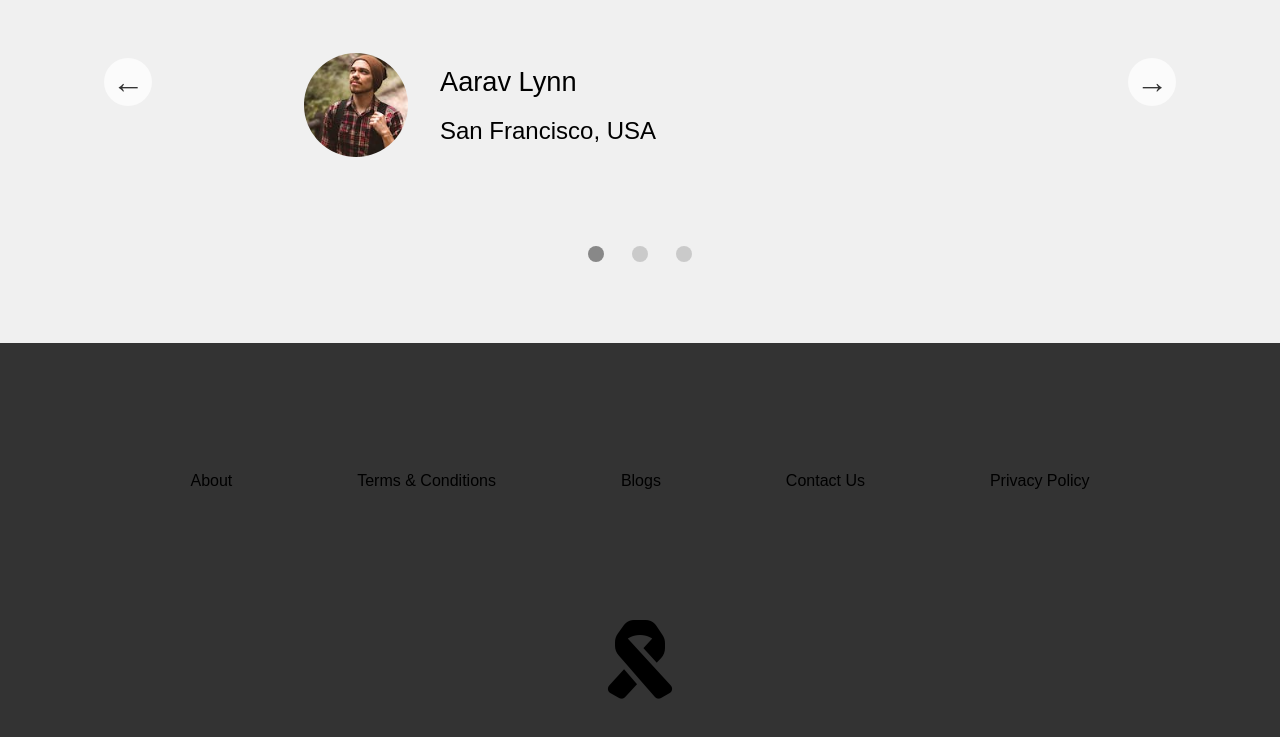
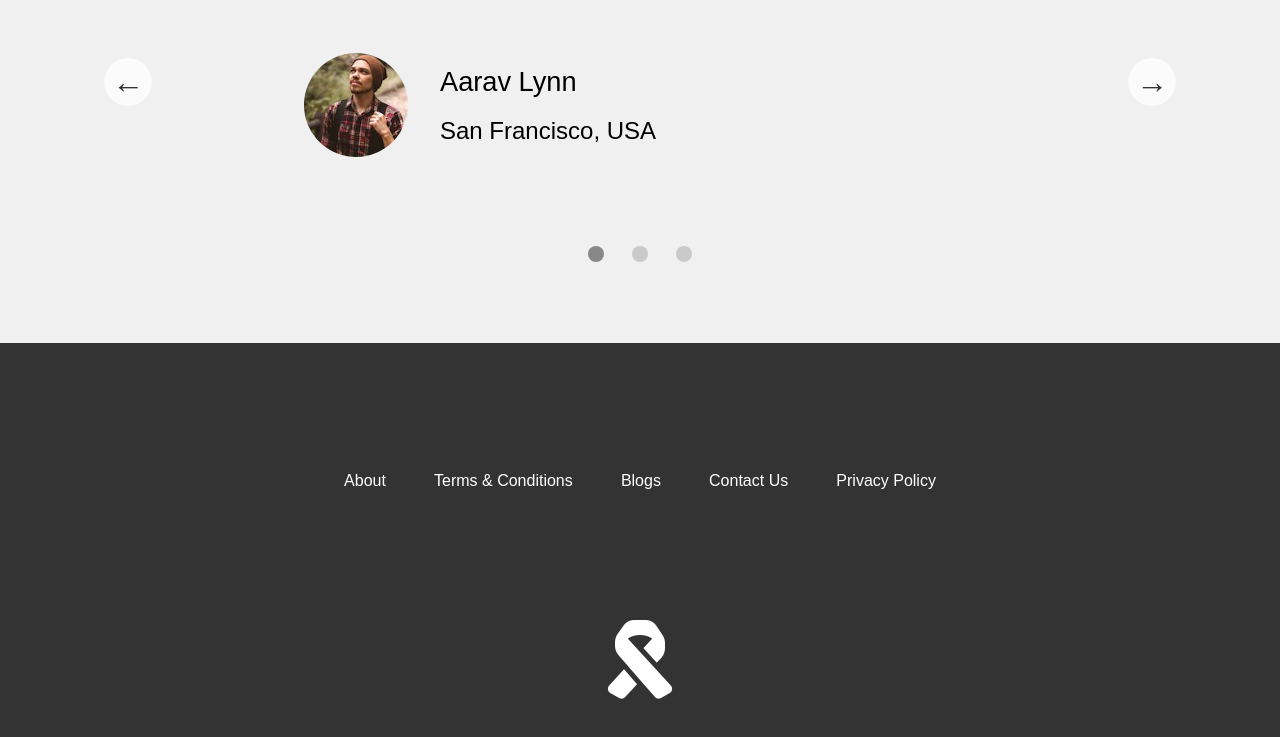
Before and after one commit to relaxgameing/mental-health, a plain HTML site: page mental health/index.html in a window 1280 px wide. Shown: the part 3392-4129 px from the top of the page. Drawn offline with Linux system fonts and the light colour scheme.

Commit message:
Update index.css

```diff
--- a/mental health/index.css
+++ b/mental health/index.css
@@ -247,12 +247,6 @@ a:visited {
   margin-bottom: 1rem;
 }
 
-.section__header {
-  /* font-size: 4rem;
-  line-height: 1.3;
-  font-weight: 500; */
-}
-
 .testimonial__photo {
   grid-row: 1 / span 2;
   width: 6.5rem;
@@ -320,9 +314,16 @@ footer {
   background-color: #333;
 }
 .footerlink {
-  width: 80%;
+  width: 50%;
 
   display: flex;
   justify-content: space-around;
   align-items: center;
 }
+.link {
+  text-decoration: none;
+  color: white;
+}
+.ribbon {
+  color: white;
+}
```
